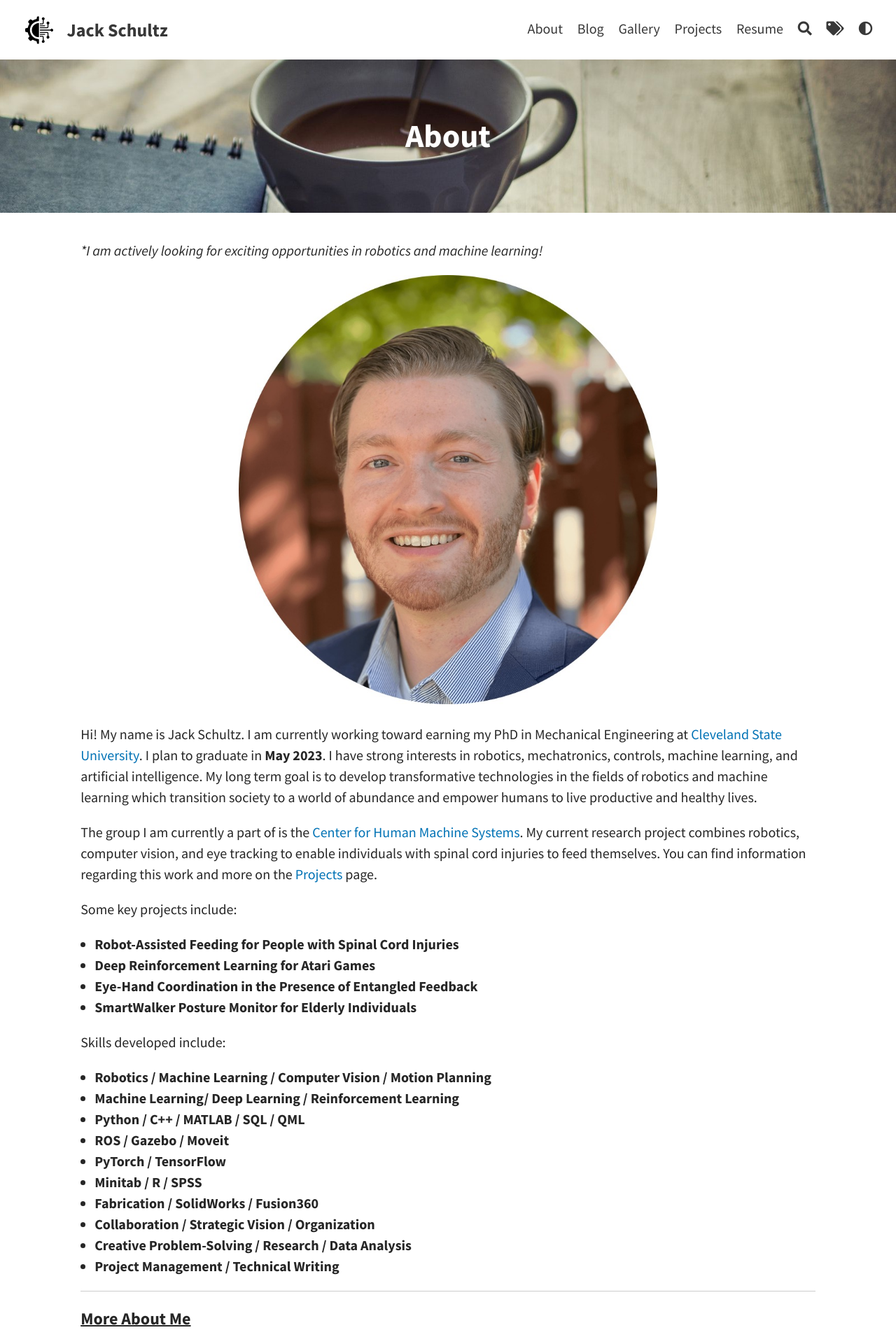
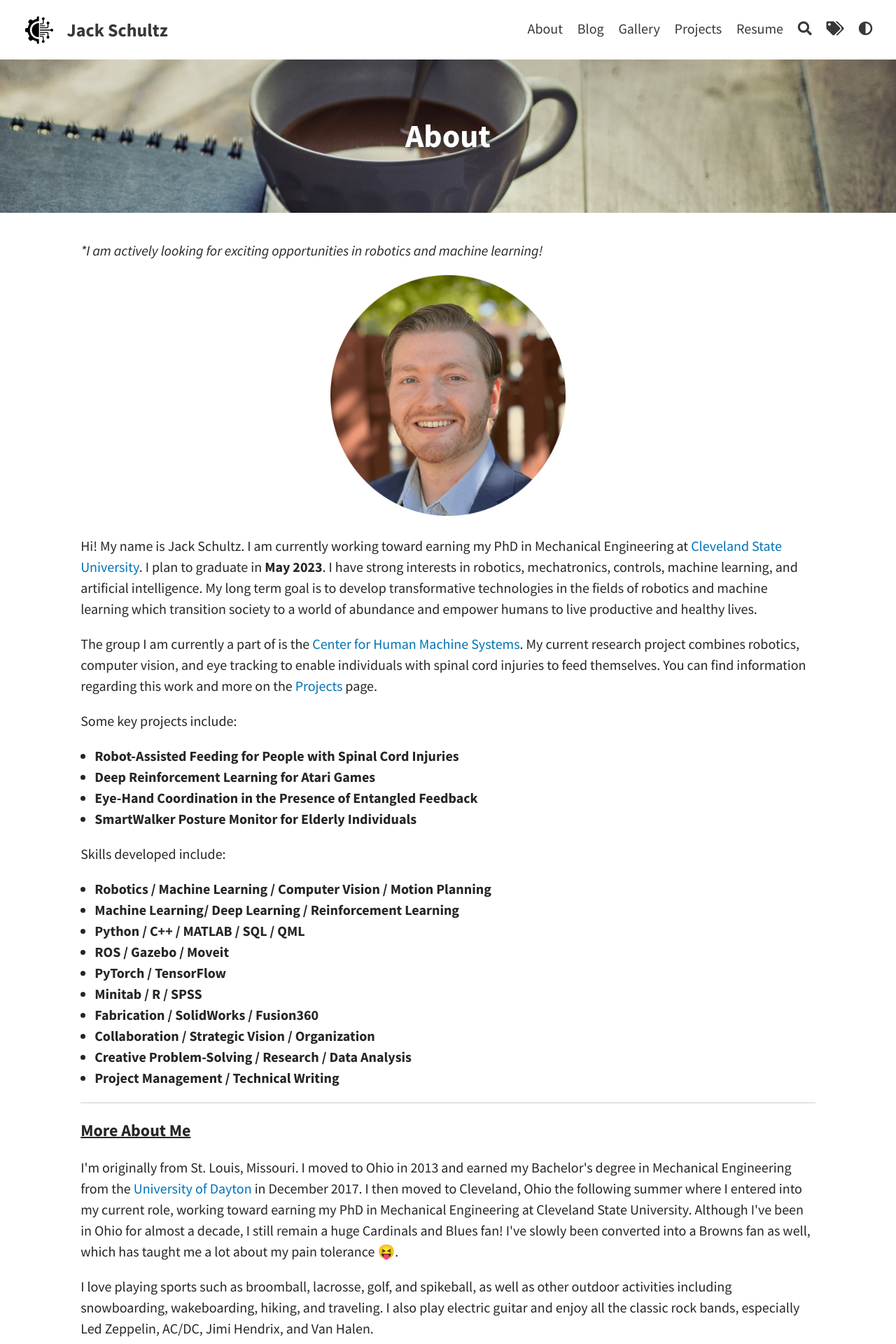
Before and after one commit to jschultz299/jschultz299.github.io, a Jekyll site: the page built from pages/about.md, in a window 1280 px wide. Shown: the top 1920 px of the page at 70% size. Built offline with Jekyll 4.4.1, drawn with Linux system fonts in a browser that asks for light colours.

Commit message:
Updated headshot

```diff
--- a/pages/about.md
+++ b/pages/about.md
@@ -11,7 +11,7 @@ tags: [Page]
 </p>
 
 <p align="center">
-    <img src="../assets/img/headshot-circle.jpg" width="75%" />
+    <img src="../assets/img/headshot-circle.png" width="50%" />
 </p>
 
 <p>
```
Also changed, not shown: assets/img/headshot-circle.jpg (deleted), assets/img/headshot-circle.png (added).
